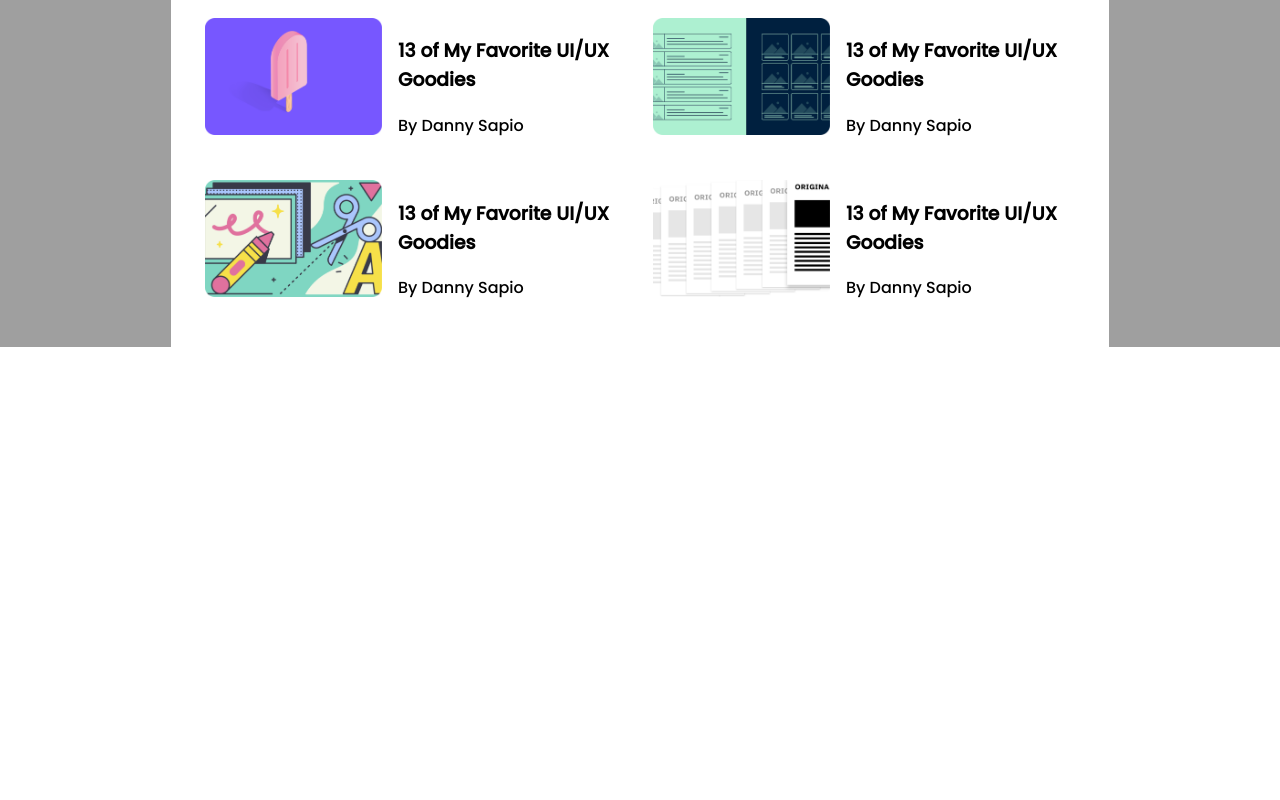
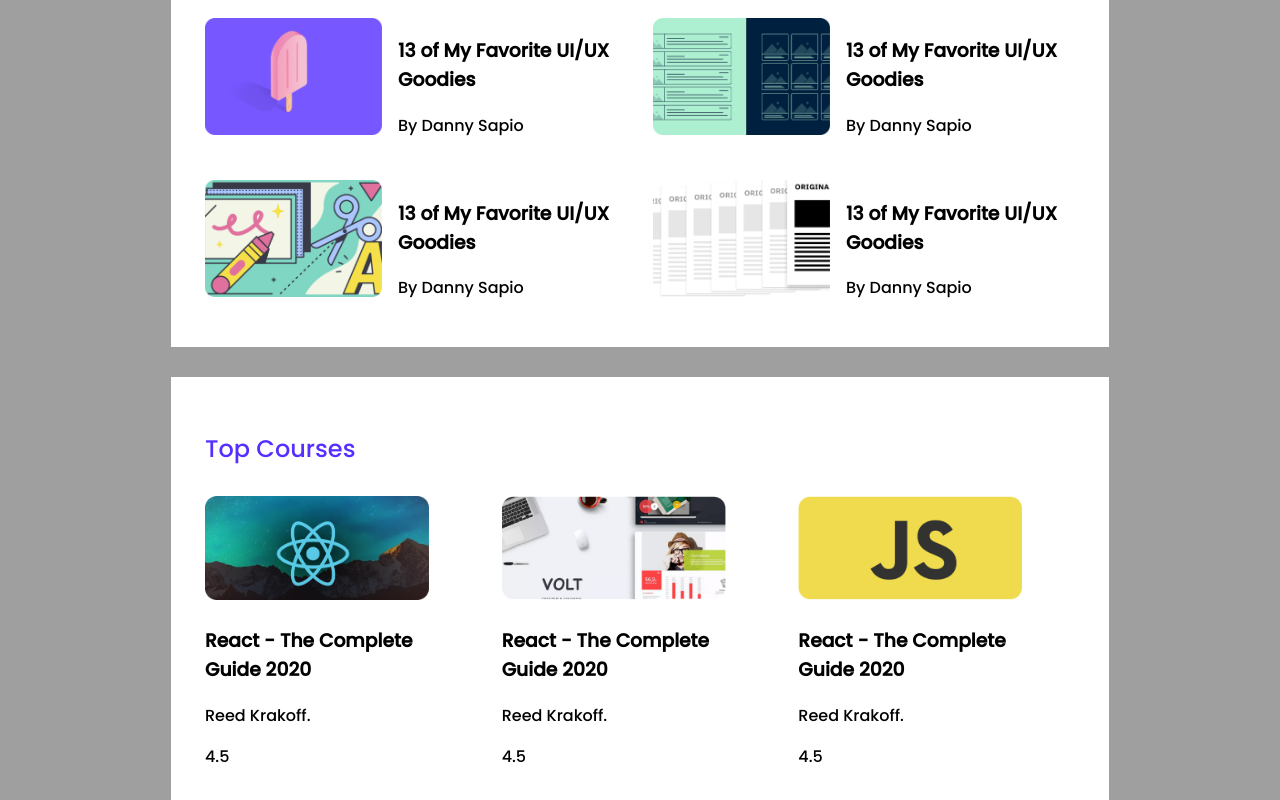
Before and after one commit to koko0007/css3-practise-website, a plain HTML site: page index.html in a window 1280 px wide. Shown: the part 397-1197 px from the top of the page. Before the commit the page ends 800 px from the top, so only its background shows below. Drawn offline with Linux system fonts and the light colour scheme.

Commit message:
almost-done

```diff
--- a/index.html
+++ b/index.html
@@ -98,6 +98,56 @@
             </div>
 
         </section>
+        <section class="container margin">
+            <div class="main-section">
+                <h1 class="player-title">Top Courses</h1>
+
+                <div class="courses">
+                    <div class="course">
+                        <div class="course-image">
+                            <img src="images/courses/course-1.png" alt="">
+                        </div>
+                        <div class="course-title">
+                            <h3>
+                                React - The Complete Guide 2020
+                            </h3>
+                            <p>Reed Krakoff.</p>
+                        </div>
+                        <div class="rating">
+                            <span>4.5</span>
+                        </div>
+                    </div>
+                    <div class="course">
+                        <div class="course-image">
+                            <img src="images/courses/course-2.png" alt="">
+                        </div>
+                        <div class="course-title">
+                            <h3>
+                                React - The Complete Guide 2020
+                            </h3>
+                            <p>Reed Krakoff.</p>
+                        </div>
+                        <div class="rating">
+                            <span>4.5</span>
+                        </div>
+                    </div>
+                    <div class="course">
+                        <div class="course-image">
+                            <img src="images/courses/course-3.png" alt="">
+                        </div>
+                        <div class="course-title">
+                            <h3>
+                                React - The Complete Guide 2020
+                            </h3>
+                            <p>Reed Krakoff.</p>
+                        </div>
+                        <div class="rating">
+                            <span>4.5</span>
+                        </div>
+                    </div>
+                </div>
+            </div>
+        </section>
     </main>
 </header>
 
--- a/style/styles.css
+++ b/style/styles.css
@@ -10,6 +10,7 @@ main{
 
 }
 .main-section{
+
     background-color: white;
     border: 1px solid #ffffff;
     width: 870px;
@@ -77,3 +78,22 @@ hr{
 .author{
     font-size: 16px;
 }
+
+.courses{
+
+    display: grid;
+    grid-template-columns: repeat(3,1fr);
+    grid-gap: 20px;
+    margin-bottom: 30px;
+}
+.course-title{
+    margin-right:20px;
+
+}
+.course-image img{
+    width: 224px;
+    height: 104px;
+}
+.margin{
+    margin-top: 30px ;
+}
```
